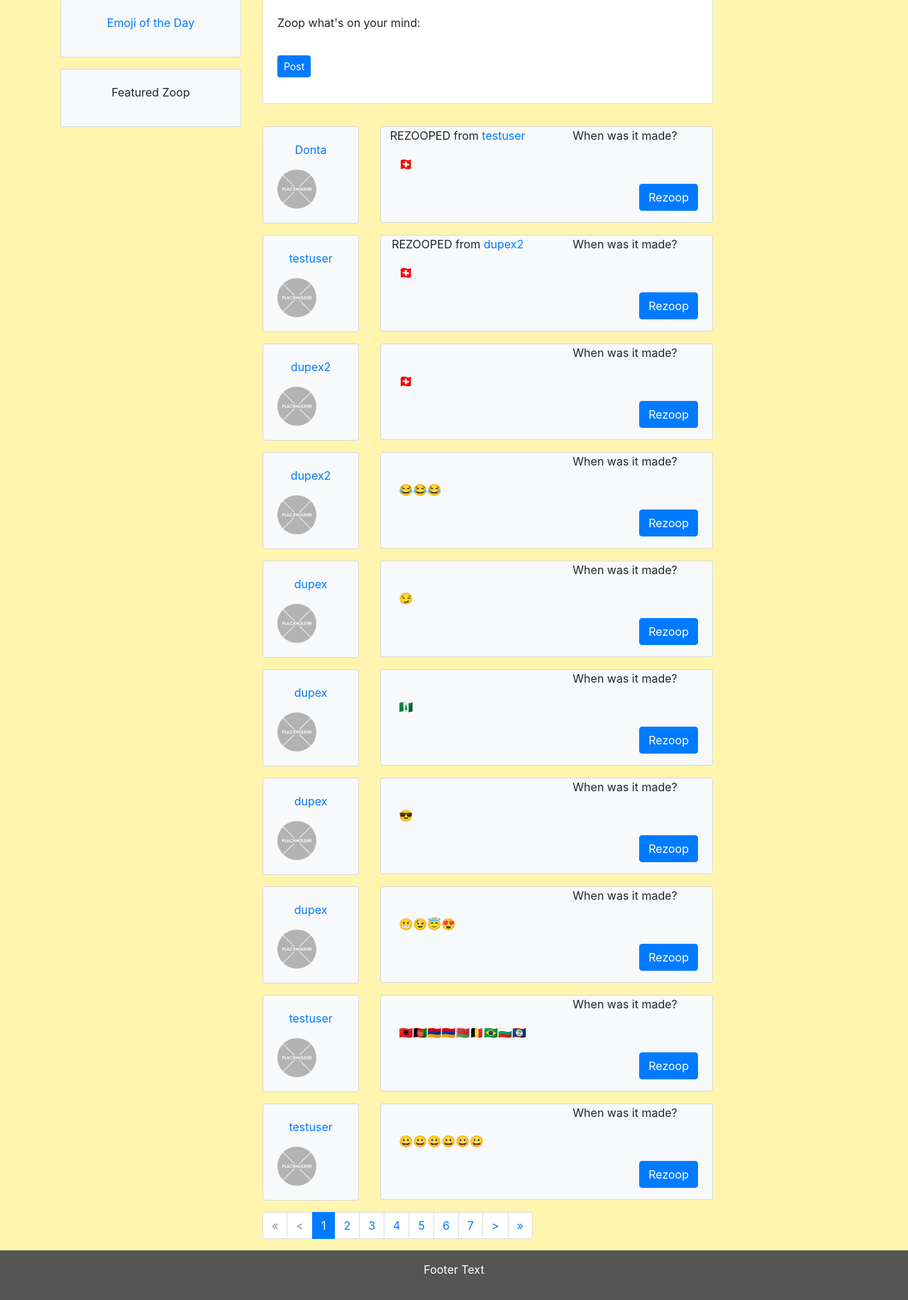
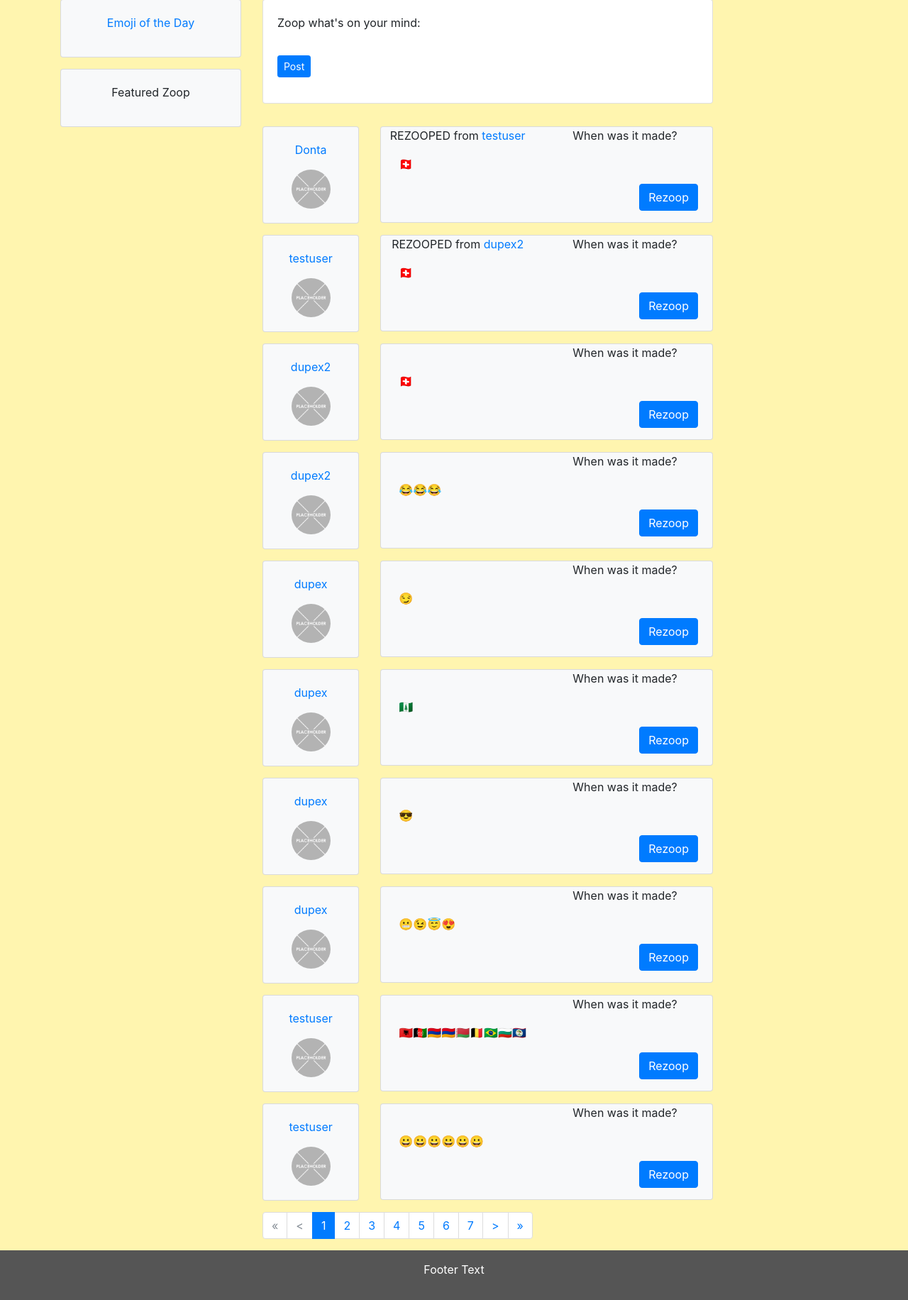
Before and after one commit to ameyarao98/ProjectZoop, a Django app: page / in a window 1280 px wide. Shown: the part 112-1944 px from the top of the page at 71% size. Run offline with Django 3.2, Linux system fonts and the light colour scheme; data comes from the database, SQL or seed files in the repository; both versions use the stored data as it was after the commit; some libraries are stand-ins or nearby versions.

Commit message:
u go home

```diff
--- a/zooop/projectzoop/zoop/templates/zoop/timeline.html
+++ b/zooop/projectzoop/zoop/templates/zoop/timeline.html
@@ -2,10 +2,10 @@
 {%for post in posts%}
 <div class="row mb-3">
   <div class="col-md-3">
-    <div class="card bg-light card-body ">
+    <div class="card bg-light card-body" >
       <a href='/profile/{{post.user.id}}'><p>{{post.user}}</p></a>
       <img src="{% static 'zoop/ph.png' %}" class="rounded-circle" height="55" width="55"
-      alt="Avatar">
+      alt="Avatar" style="max-width: 100%; margin: auto">
     </div>
   </div>
   <div class="col-md-9">
```
Also changed, not shown: zooop/projectzoop/db.sqlite3.
